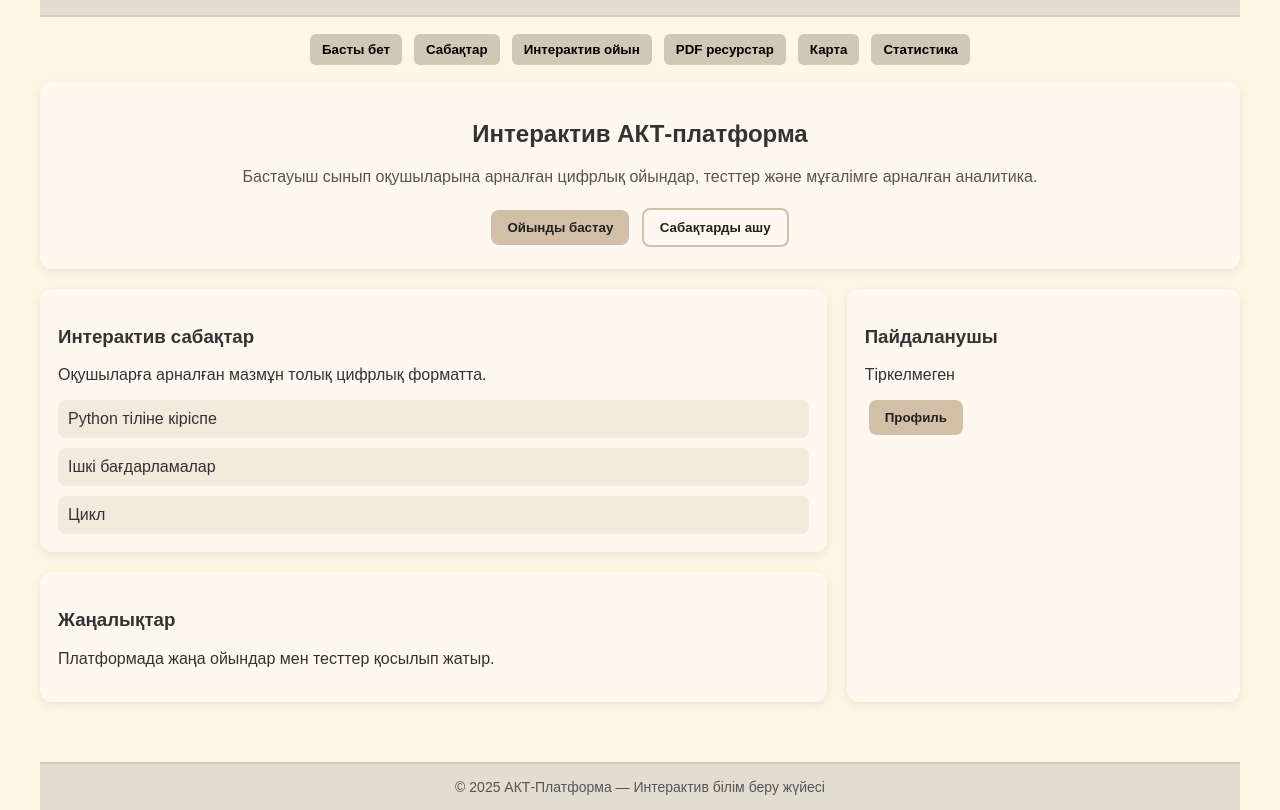
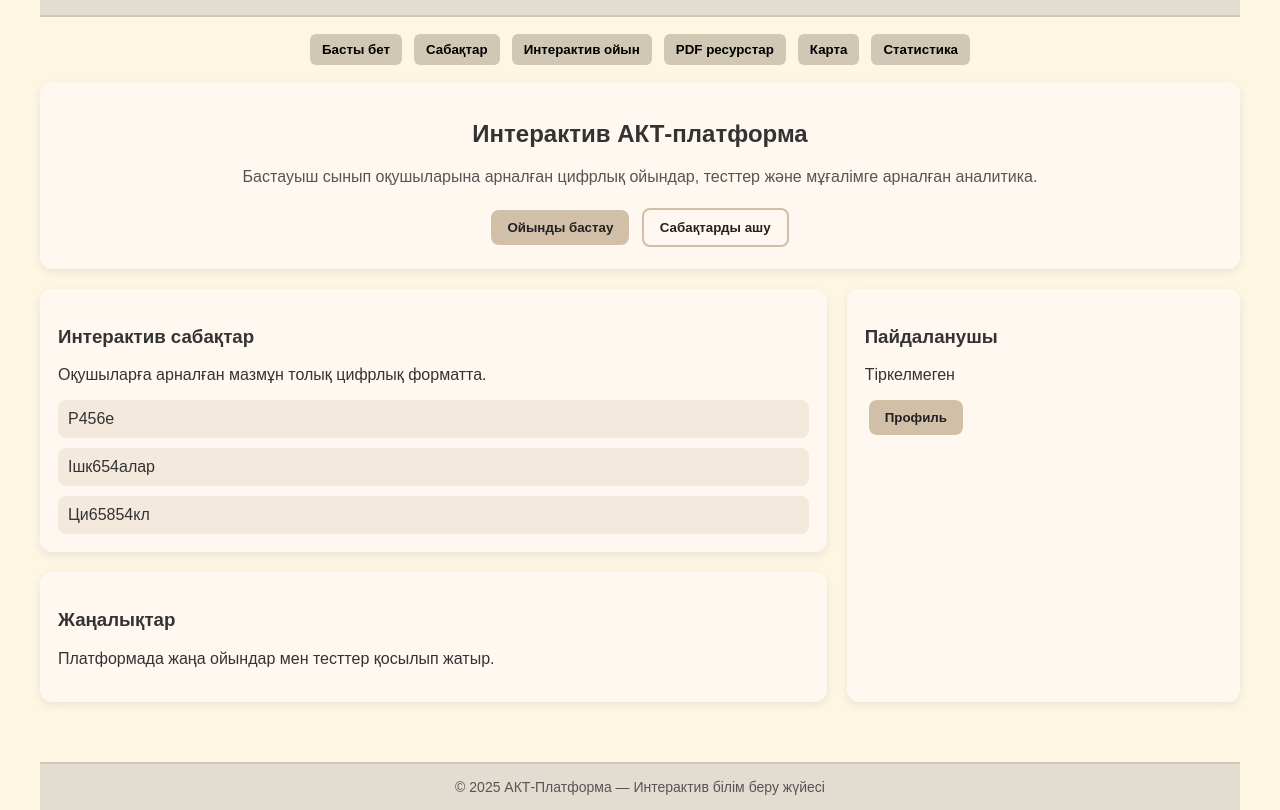
Before and after one commit to diol1804/informatika, a website: page index.html in a window 1280 px wide. Shown: the part 69-879 px from the top of the page. Drawn offline with nearby package versions, Linux system fonts and the light colour scheme.

Commit message:
Update index.html

```diff
--- a/index.html
+++ b/index.html
@@ -395,9 +395,9 @@ input, select {
 let currentUser = null;
 let users = [];
 let lessons = [
-    {id:1, title:"Python тіліне кіріспе", file:"lessons/Python тіліне кіріспе.pdf"},
-    {id:2, title:"Ішкі бағдарламалар", file:"lessons/Ішкі бағдарламалар.pdf"},
-    {id:3, title:"Цикл", file:"lessons/Цикл.pdf"}
+    {id:1, title:"P456е", file:"lessons/Python тіліне кіріспе.pdf"},
+    {id:2, title:"Ішк654алар", file:"lessons/Ішкі бағдарламалар.pdf"},
+    {id:3, title:"Ци65854кл", file:"lessons/Цикл.pdf"}
 ];
 
 let studentResults = [];
@@ -532,8 +532,7 @@ const questionsByLevel = {
         {q:"if шарт операторы қайда қолданылады?", a:["Логикалық тексеру","Цикл","Функция"], correct:0}
     ],
     hard: [
-        {q:"Python-да функция қалай жарияланады?", a:["def myFunc():","function myFunc():","func myFunc():"], correct:0},
-        {q:"Списокты қалай сұрыптаймыз?", a:["sort()","order()","arrange()"], correct:0},
+        {q:"123?123з?", a:["sort()","order()","arrange()"], correct:0},
         {q:"Lambda функциясы қайда қолданылады?", a:["Жеңіл функциялар үшін","Үлкен код үшін","Тек класс ішінде"], correct:0}
     ]
 };
```
